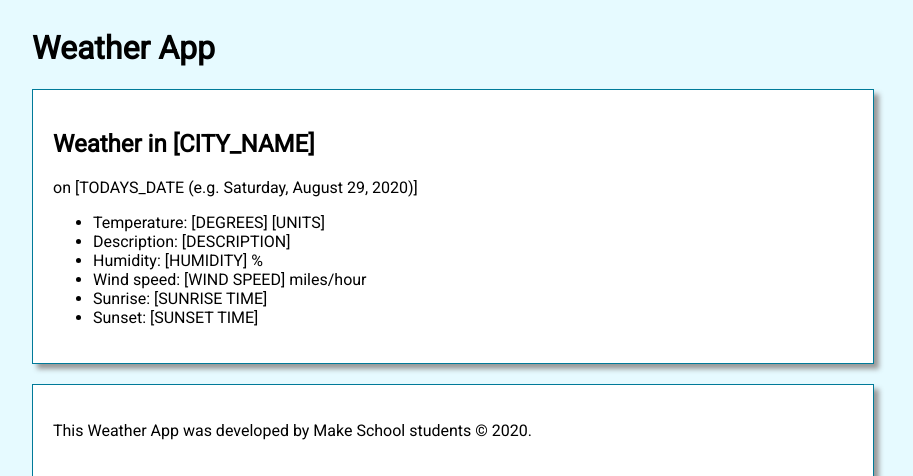
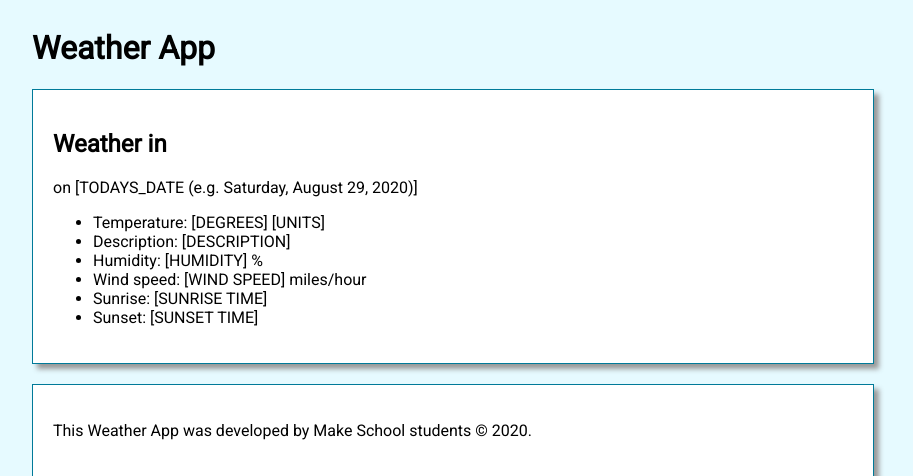
Before and after one commit to Joshkaki00/Homework-4-Assignment, a Flask app: page /results in a window 1280 px wide. Shown: the top 476 px of the page, without its empty margins (208-1121 px from the left). Run offline with Flask 3, Linux system fonts and the light colour scheme; data that the repository does not hold is empty.

Commit message:
updated app

```diff
--- a/templates/results.html
+++ b/templates/results.html
@@ -6,7 +6,7 @@
         TODO: Replace the hard-coded city and date below with data from the
         server
     #}
-    <h1>Weather in [CITY_NAME]</h1>
+    <h1>Weather in {{ city }}</h1>
     <p>on [TODAYS_DATE (e.g. Saturday, August 29, 2020)]</p>
 
     {#
```
